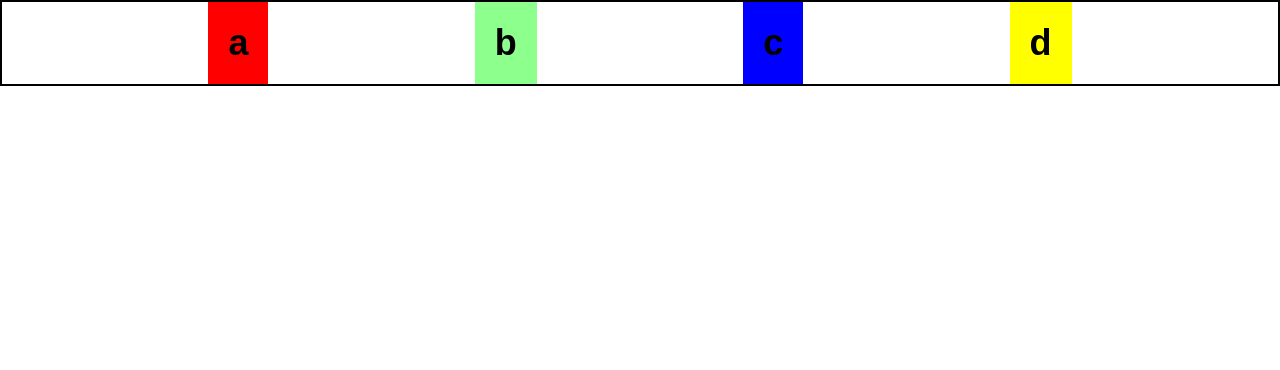
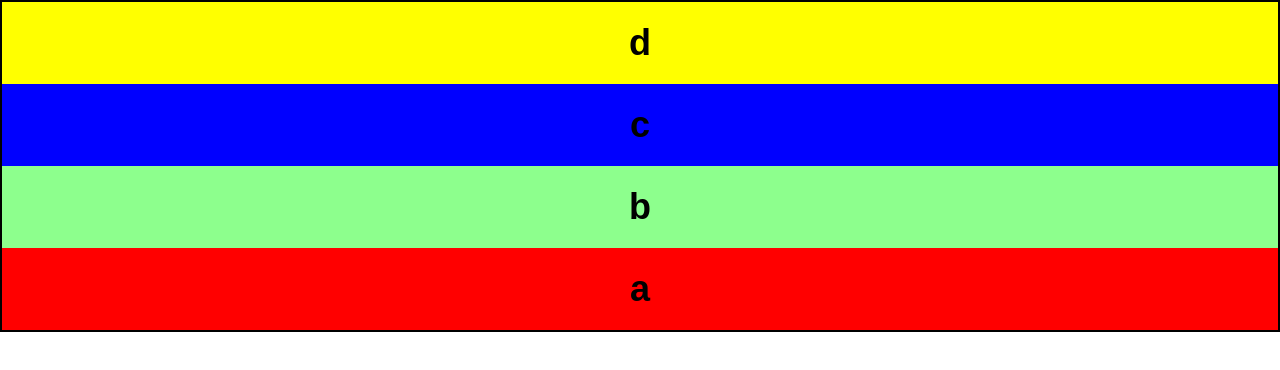
Before and after one commit to yasaschathurangana/HTML-CSS-PRACTICLE-01, a plain HTML site: page flexandinlineflex.html in a window 1280 px wide. Drawn offline with Linux system fonts and the light colour scheme.

Commit message:
flex direction and flex diection reverse

```diff
--- a/flexandinlineflex.html
+++ b/flexandinlineflex.html
@@ -35,13 +35,9 @@
         .flexiblbox{
             border: 2px solid #000000;
             display: flex;
-            justify-content:flex-start;
-            justify-content:flex-end;
-            justify-content:center;
-            justify-content: space-around;
-            justify-content: space-between;
-            justify-content: space-evenly;
 
+            flex-direction: column;
+            flex-direction: column-reverse;
         }
     </style>
 </head>
```
